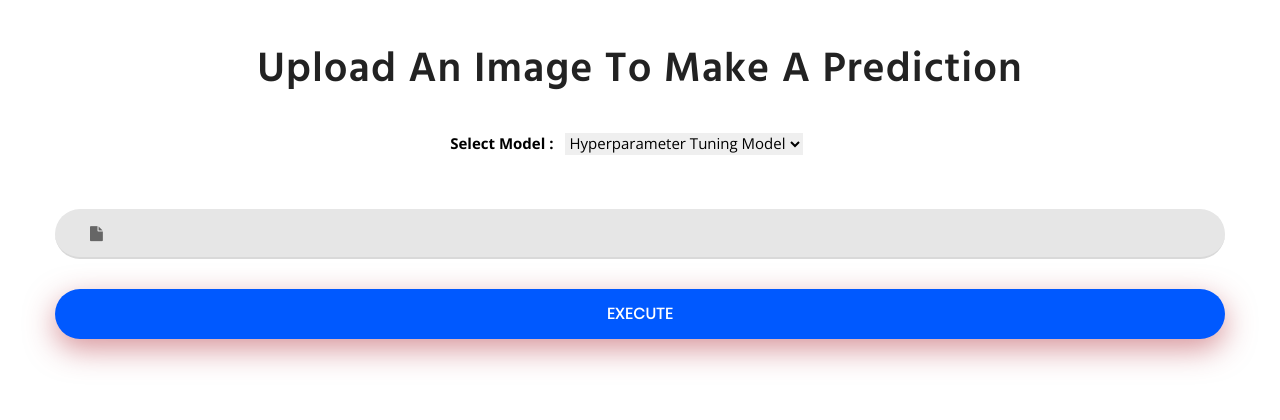
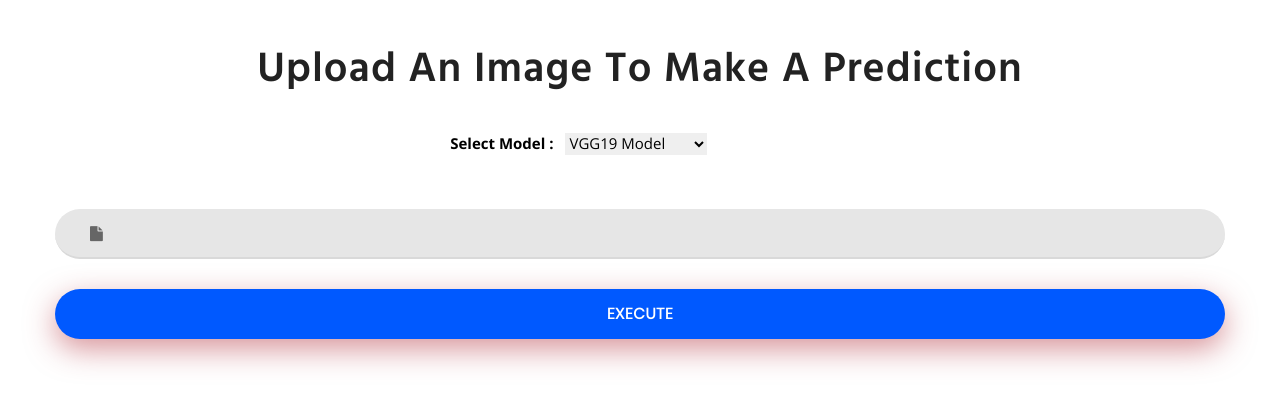
Before and after one commit to BadrisRahmatullah/breastcancer-image, a Flask app: page / in a window 1280 px wide. Shown: the part 303-723 px from the top of the page. Run offline with Flask 2, Linux system fonts and the light colour scheme; some libraries are stand-ins or nearby versions; some web fonts are replaced.

Commit message:
Update select.html

```diff
--- a/templates/select.html
+++ b/templates/select.html
@@ -31,9 +31,9 @@
                 <div class="column">
                     <div class="form-check form-check-inline">
                         <select name="select_model" id="selected_model">
-                            <option value='hyperModel'>Hyperparameter Tuning Model </option>
-                            <option value='manual'>model manual </option>
-                            <option value='LRSModel'>Learning Rate Scheduler Model </option>
+                            <option value='hyperModel'>VGG19 Model </option>
+                            <option value='manual'>Sequential Model </option>
+                            <option value='LRSModel'>VGG16 Model </option>
                         </select>
                     </div>
                 </div>
```
